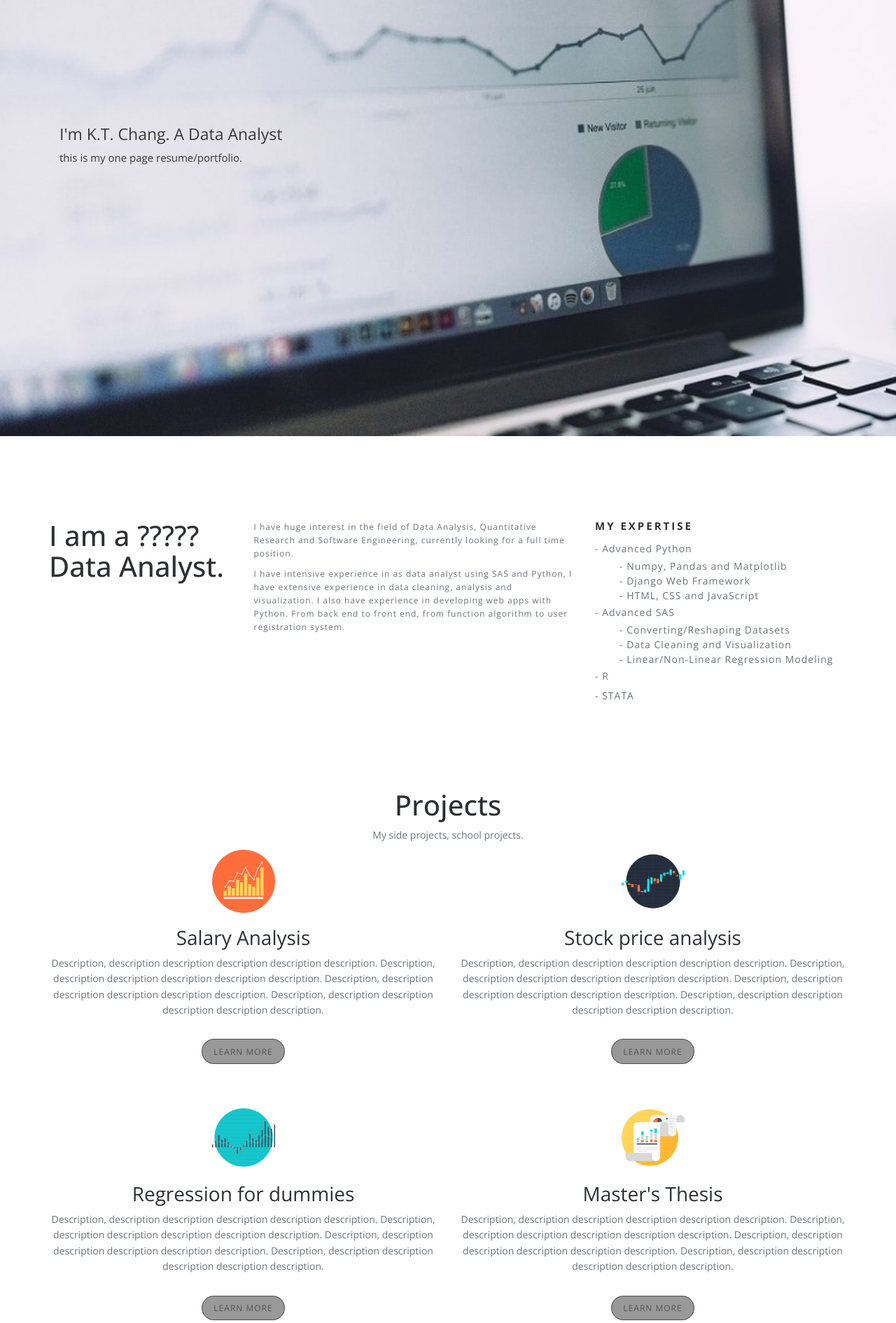
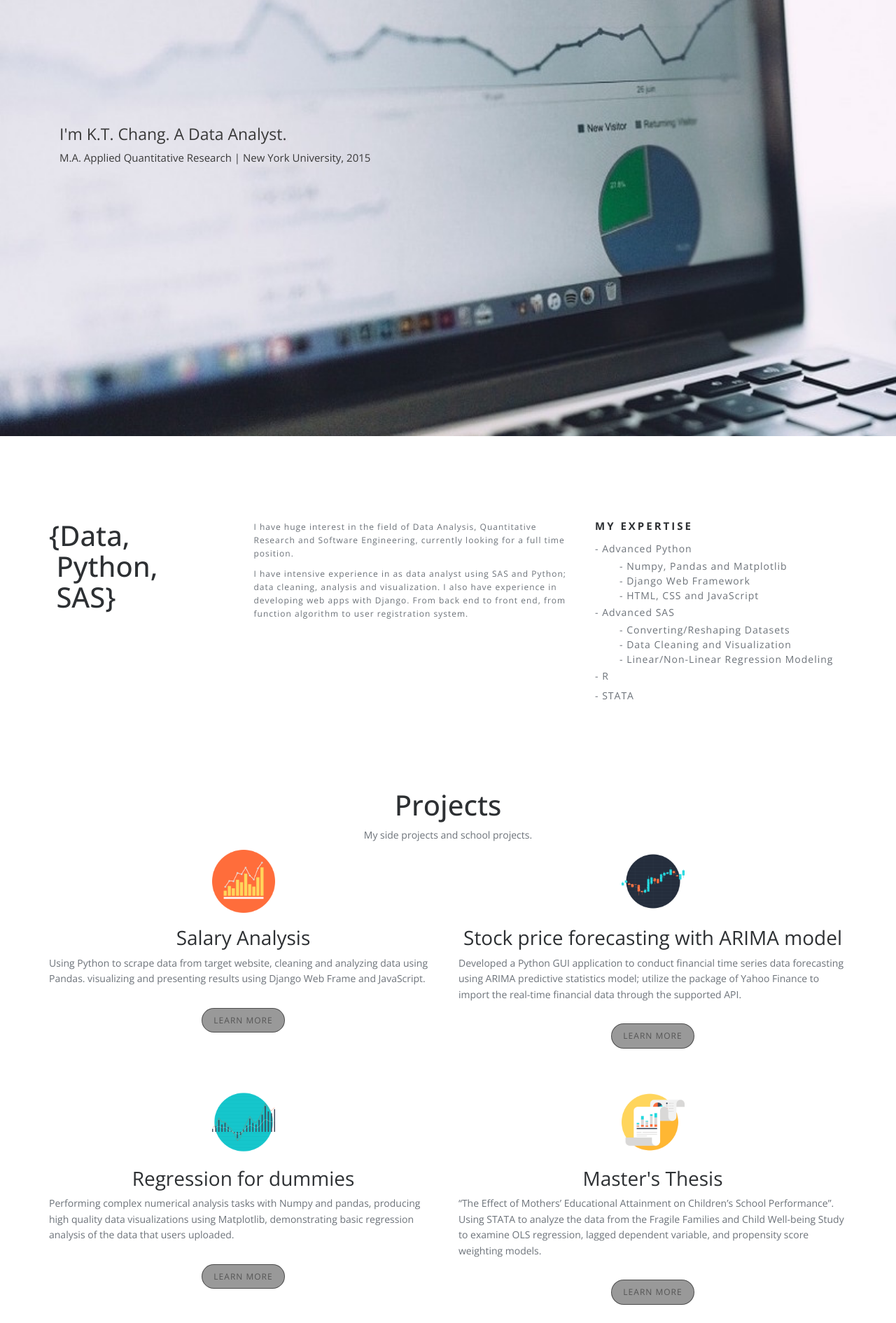
Before and after one commit to ktc312/personal_site, a Django app: template templates/main/index.html in a window 1280 px wide. Shown: the part 127-2017 px from the top of the page at 70% size. Run offline with Django 3.2, Linux system fonts and the light colour scheme; the template is opened without the code that fills it, so the values that code supplies are empty; some libraries are stand-ins or nearby versions.

Commit message:
Fix menu JS

```diff
--- a/Taiwanese_PERM/perm_data_analysis/web_functions.py
+++ b/Taiwanese_PERM/perm_data_analysis/web_functions.py
@@ -3,7 +3,7 @@ import os
 import locale
 
 
-locale.setlocale(locale.LC_ALL, 'en_US')
+# locale.setlocale(locale.LC_ALL, 'en_US')
 data_path = os.path.join(os.path.dirname(os.path.dirname(os.path.abspath(__file__))), 'perm_data_analysis/')
 
 
--- a/static/main/css/responsive.css
+++ b/static/main/css/responsive.css
@@ -38,6 +38,7 @@
 	font-size: 25px;
 	margin: 0;
 	text-align: center;
+	color: white;
 }
 .person {
 	margin: 0 auto 50px;
--- a/static/main/js/main.js
+++ b/static/main/js/main.js
@@ -9,6 +9,11 @@ $(document).ready(function() {
 			$('#header').removeClass('fixed');
 		}
 	});
+
+
+
+	// Fancybox
+	$('.work-box').fancybox();
 
 	// Page Scroll
 	var sections = $('section')
@@ -34,4 +39,14 @@ $(document).ready(function() {
 	  return false;
 	});
 
+	// Mobile Navigation
+	$('.nav-toggle').on('click', function() {
+		$(this).toggleClass('close-nav');
+		nav.toggleClass('open');
+		return false;
+	});
+	nav.find('a').on('click', function() {
+		$('.nav-toggle').toggleClass('close-nav');
+		nav.toggleClass('open');
+	});
 });
--- a/templates/main/index.html
+++ b/templates/main/index.html
@@ -12,6 +12,7 @@
         <link rel="stylesheet" href="{% static 'main/css/main.css' %}">
         <link rel="stylesheet" href="{% static 'main/css/animate.css' %}">
         <link rel="stylesheet" href="{% static 'main/css/responsive.css' %}">
+
     </head>
 
     <body>
@@ -32,8 +33,8 @@
             <div class="container">
                 <div class="col-md-7 banner-inner-wrapper">
                     <div class="banner-text">
-                        <h1>I'm K.T. Chang. A Data Analyst</h1>
-                        <p>this is my one page resume/portfolio.</p>
+                        <h1>I'm K.T. Chang. A Data Analyst.</h1>
+                        <p>M.A. Applied Quantitative Research | New York University, 2015</p>
                     </div>
                 </div>
             </div>
@@ -44,7 +45,9 @@
                 <div class="row">
                     <div class="col-md-3 col-sm-6">
                         <div class="intro-content">
-                            <h2>I am a ????? Data Analyst.</h2>
+                            <h2>{Data,<br>
+                                 &#160Python,<br>
+                                 &#160SAS}</h2>
                         </div>
                     </div>
                     <div class="col-md-5 col-sm-6">
@@ -54,10 +57,9 @@
                                 Software Engineering, currently looking for a full time position.
                             </p>
                             <p>
-                                I have intensive experience in as data analyst using SAS and Python, I have
-                                extensive experience in data cleaning, analysis and visualization. I also have
-                                experience in developing web apps with Python. From back end to front end, from
-                                function algorithm to user registration system.
+                                I have intensive experience in as data analyst using SAS and Python; data cleaning,
+                                analysis and visualization. I also have experience in developing web apps with Django.
+                                From back end to front end, from function algorithm to user registration system.
                             </p>
                         </div>
                     </div>
@@ -91,20 +93,18 @@
                 <div class="row">
                     <div class="col-md-6 col-md-offset-3 text-center fh5co-heading">
                         <h2>Projects</h2>
-                        <p>My side projects, school projects.</p>
+                        <p>My side projects and school projects.</p>
                     </div>
                     <div class="col-md-6 text-center item-block">
                         <span class="icon"><img src="{% static 'main/img/bar-chart-1.png' %}" class="img-responsive">
                         </span>
                         <h3>Salary Analysis</h3>
-                        <p>
-                            Description, description description description description description. Description,
-                            description description description description description. Description, description
-                            description description description description. Description, description description
-                            description description description.
+                        <p style="text-align: left">
+                            Using Python to scrape data from target website, cleaning and analyzing data using Pandas.
+                            visualizing and presenting results using Django Web Frame and JavaScript.
                         </p>
                         <p>
-                            <a href="/tw_perm" class="btn btn-primary btn-outline with-arrow">
+                            <a target="_blank" href="/tw_perm" class="btn btn-primary btn-outline with-arrow">
                                 Learn more <i class="icon-arrow-right"></i>
                             </a>
                         </p>
@@ -112,12 +112,11 @@
                     <div class="col-md-6 text-center item-block">
                         <span class="icon"><img src="{% static 'main/img/bar-chart.png' %}" class="img-responsive">
                         </span>
-                        <h3>Stock price analysis</h3>
-                        <p>
-                            Description, description description description description description. Description,
-                            description description description description description. Description, description
-                            description description description description. Description, description description
-                            description description description.
+                        <h3>Stock price forecasting with ARIMA model</h3>
+                        <p style="text-align: left">
+                            Developed a Python GUI application to conduct financial time series data forecasting
+                            using ARIMA predictive statistics model; utilize the package of Yahoo Finance to import
+                            the real-time financial data through the supported API.
                         </p>
                         <p>
                             <a href="#" class="btn btn-primary btn-outline with-arrow">
@@ -129,11 +128,10 @@
                         <span class="icon"><img src="{% static 'main/img/bar-chart-2.png' %}" class="img-responsive">
                         </span>
                         <h3>Regression for dummies</h3>
-                        <p>
-                            Description, description description description description description. Description,
-                            description description description description description. Description, description
-                            description description description description. Description, description description
-                            description description description.
+                        <p style="text-align: left">
+                            Performing complex numerical analysis tasks with Numpy and pandas, producing high quality
+                            data visualizations using Matplotlib, demonstrating basic regression analysis of the data
+                            that users uploaded.
                         </p>
                         <p>
                             <a href="#" class="btn btn-primary btn-outline with-arrow">
@@ -145,11 +143,10 @@
                         <span class="icon"><img src="{% static 'main/img/analytics.png' %}" class="img-responsive">
                         </span>
                         <h3>Master's Thesis</h3>
-                        <p>
-                            Description, description description description description description. Description,
-                            description description description description description. Description, description
-                            description description description description. Description, description description
-                            description description description.
+                        <p style="text-align: left">
+                            “The Effect of Mothers’ Educational Attainment on Children’s School Performance”. Using
+                            STATA to analyze the data from the Fragile Families and Child Well-being Study to examine
+                            OLS regression, lagged dependent variable, and propensity score weighting models.
                         </p>
                         <p>
                             <a href="#" class="btn btn-primary btn-outline with-arrow">
@@ -209,7 +206,10 @@
             <br>
 		</div>
     </footer>
+
+    <script type="text/javascript" src="{% static "main/js/jquery.min.js" %}"></script>
+    <script type="text/javascript" src="{% static "main/js/jquery.fancybox.pack.js" %}"></script>
+    <script type="text/javascript" src="{% static "main/js/main.js" %}"></script>
+
     </body>
-    <script type="text/javascript" src="{% static "main/js/jquery.min.js" %}"></script>
-    <script type="text/javascript" src="{% static "main/js/main.js" %}"></script>
 </html>
```
Also changed, not shown: templates/tw_perm/index.html (+5 -5 lines).
